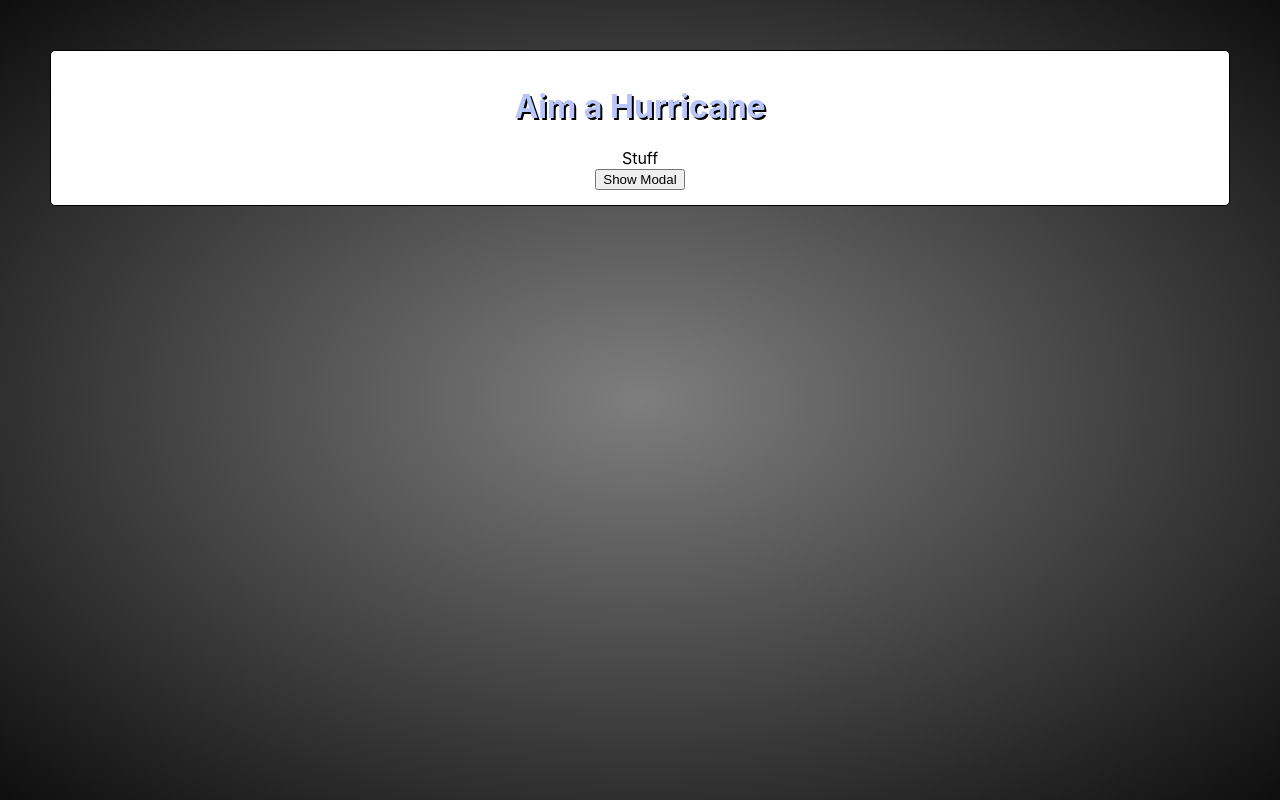
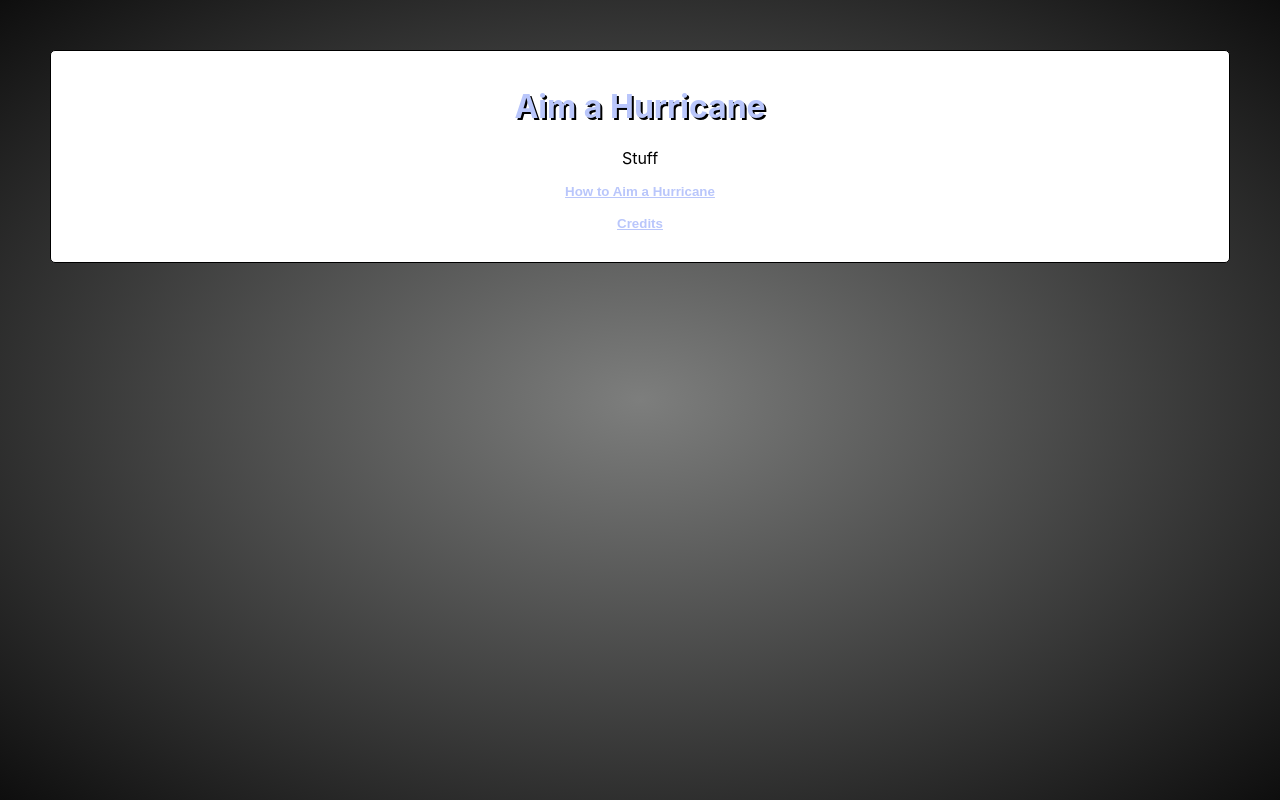
Before and after one commit to tywi6665/comet_hurricane_conversion_v2, a React (Create React App) app: page / in a window 1280 px wide. Built offline with nearby package versions, Linux system fonts and the light colour scheme.

Commit message:
styling modal

```diff
--- a/src/App.js
+++ b/src/App.js
@@ -20,7 +20,12 @@ function App() {
         Stuff
       </SubContainer>
       <SubContainer>
-        <button className="button-default" onClick={toggle}>Show Modal</button>
+        <button className="button-default directions-button" onClick={toggle}>How to Aim a Hurricane</button>
+        <Modal
+          isShowing={isShowing}
+          hide={toggle}
+        />
+        <button className="button-default credit-button" onClick={toggle}>Credits</button>
         <Modal
           isShowing={isShowing}
           hide={toggle}
--- a/src/App.scss
+++ b/src/App.scss
@@ -21,6 +21,20 @@ body {
         }
 
 
+
+        .button-default {
+            width: auto;
+            color: $primary-color;
+            text-decoration: underline;
+            font-weight: bold;
+            background-color: transparent;
+            border: none;
+            display: block;
+            margin-top: 15px;
+            margin-bottom: 15px;
+            cursor: pointer;
+            margin: 15px auto;
+        }
     }
 }
 
```
